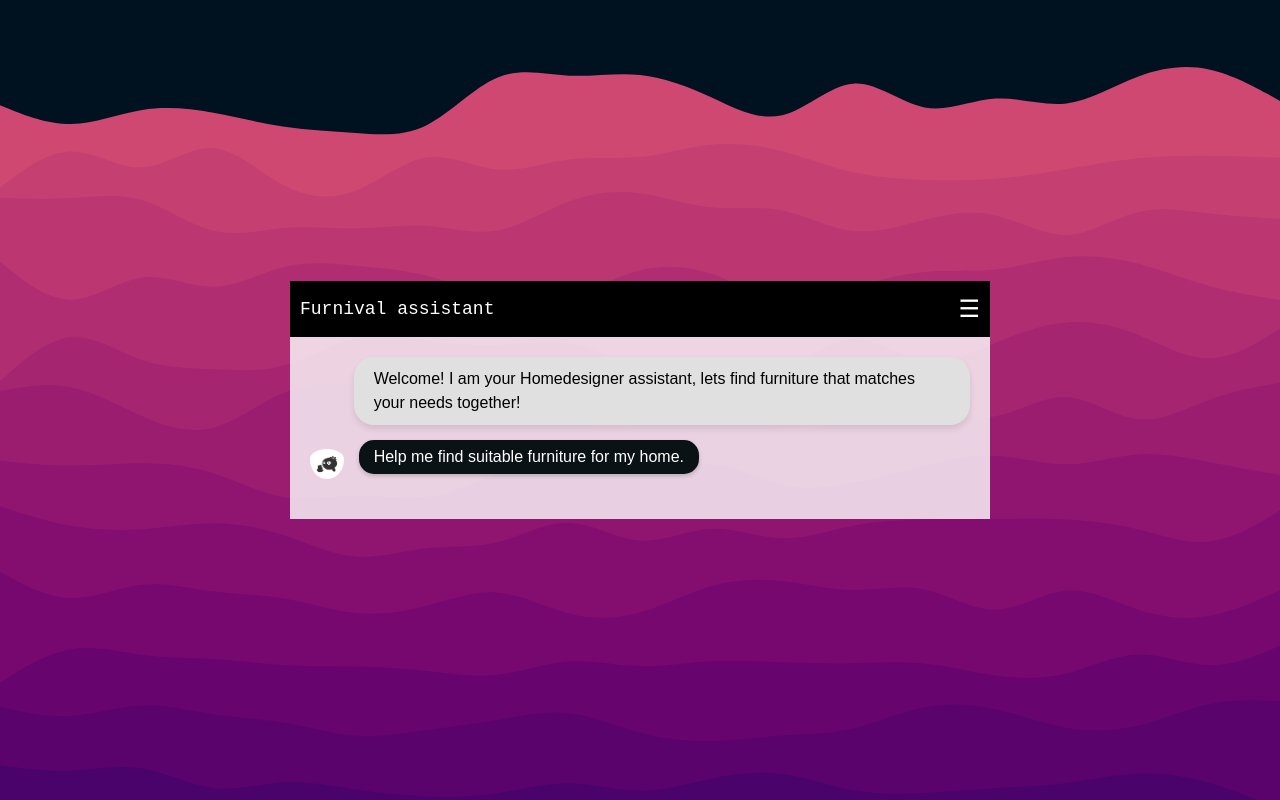
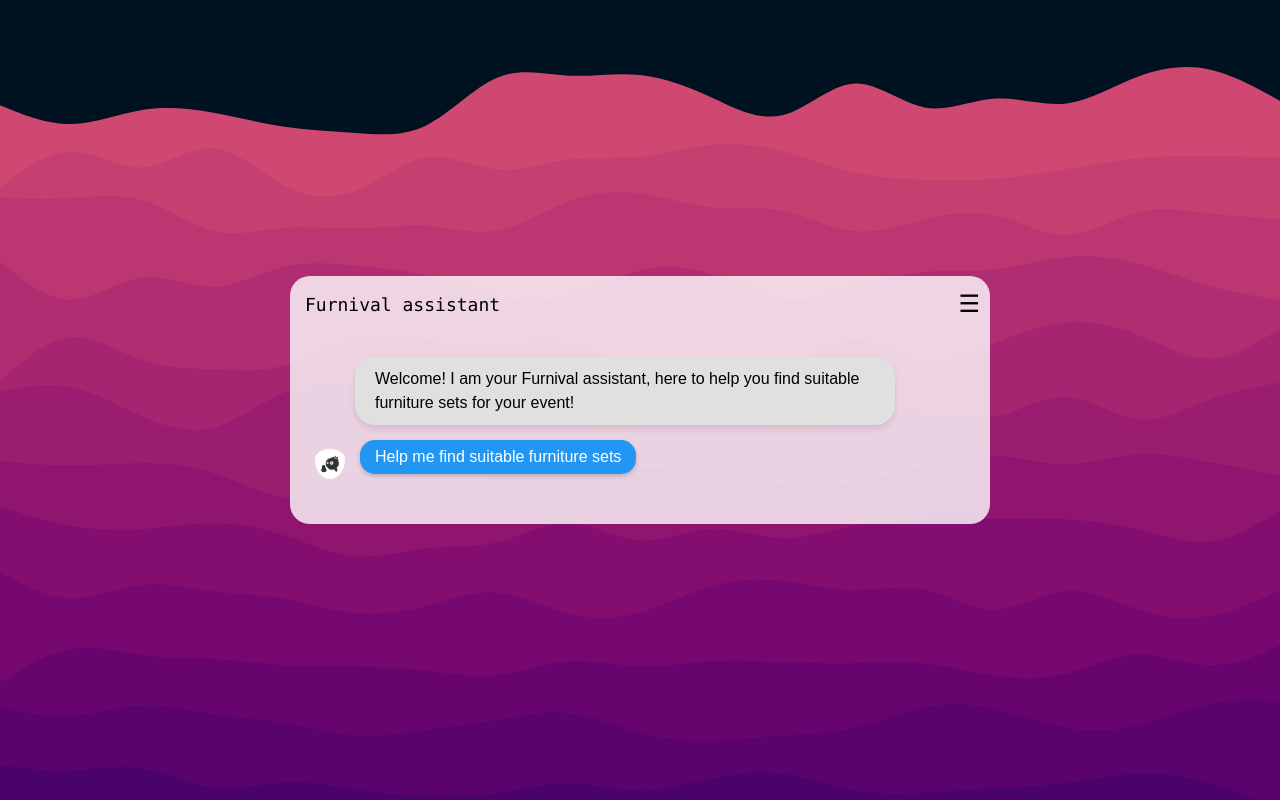
Before and after one commit to anttijoutsenniemi/redecofinder, a React (Create React App) app in the folder chat/: page / in a window 1280 px wide. Built offline with nearby package versions, Linux system fonts and the light colour scheme.

Commit message:
redesigned ui and made welcome scenario for user

```diff
--- /dev/null
+++ b/chat/fontteja/fontteja.css
@@ -0,0 +1,20 @@
+h1 {
+font-family: "Times New Roman", Times, serif;
+font-family: "Georgia", serif;
+font-family: "Garamond", serif;
+font-family: "Palatino Linotype", "Book Antiqua", Palatino, serif;
+font-family: Arial, sans-serif;
+font-family: Helvetica, sans-serif;
+font-family: Verdana, sans-serif;
+font-family: "Trebuchet MS", sans-serif;
+font-family: "Gill Sans", sans-serif;
+font-family: "Century Gothic", sans-serif;
+font-family: "Lucida Sans Unicode", "Lucida Grande", sans-serif;
+font-family: "Courier New", Courier, monospace;
+font-family: "Lucida Console", Monaco, monospace;
+font-family: Consolas, monospace;
+font-family: "Comic Sans MS", cursive;
+font-family: "Brush Script MT", cursive;
+font-family: Impact, fantasy;
+font-family: Papyrus, fantasy;
+}
--- a/chat/public/index.html
+++ b/chat/public/index.html
@@ -7,9 +7,9 @@
     <meta name="theme-color" content="#000000" />
     <meta
       name="description"
-      content="Virtual assistant to help you find matching furniture for your space"
+      content="Assistant here to help find events for you"
     />
-    <title>Homedesigner - Chat</title>
+    <title>Furnival assistan</title>
   </head>
   <body>
     <noscript>You need to enable JavaScript to run this app.</noscript>
--- a/chat/src/App.css
+++ b/chat/src/App.css
@@ -15,6 +15,8 @@
 }
 
 .screen-wrapper {
+  background-color: rgba(255, 255, 255, 0.8);
+  border-radius: 20px;
   flex-direction: column;
   max-height: 100%;
   max-width: 700px;
@@ -48,7 +50,7 @@
 }
 
 .app-header {
-  background-color: black;
+  background-color: transparent;
   display: flex;
   justify-content: space-between; /* This distributes space between items */
   align-items: center;
@@ -59,15 +61,16 @@
 
 .header-title {
   margin: 0;
-  color: white;
+  margin-left: 5px;
+  color: black;
   font-size: large;
-  font-family: 'Courier New', monospace;
+  font-family: "Lucida Console", Monaco, monospace;
 }
 
 .hamburger-menu {
   font-size: 24px;
   cursor: pointer;
-  color: white;
+  color: black;
 }
 
 .drawer {
@@ -87,11 +90,10 @@
 }
 
 .chat-wrapper {
-  width: 100%;
+  width: 90%;
   /* max-width: 600px; */
   /* max-height: 90%; */
-  padding: 20px;
-  background-color: rgba(255, 255, 255, 0.8); /* Semi-transparent background */
+  padding: 25px;
   /* overflow-y: scroll;  */
 }
 
@@ -131,7 +133,7 @@
 }
 
 .chat-message.user .chat-bubble {
-  background-color: #007778; /* Different color for user */
+  background-color: #4caf50; /* Different color for user */
   color: white;
 }
 
@@ -148,7 +150,7 @@
   border: none;
   border-radius: 15px;
   cursor: pointer;
-  background-color: #0B1215;
+  background-color: #2196f3;
   color: white;
   box-shadow: 0 2px 4px rgba(0, 0, 0, 0.2);
 }
--- a/chat/src/App.tsx
+++ b/chat/src/App.tsx
@@ -15,7 +15,7 @@ export interface ChatOption {
 const App: React.FC = () => {
   const [messages, setMessages] = useState<ChatMessage[]>([
     // Initial chat messages and options
-    { id: 1, type: 'chatbot', text: 'Welcome! I am your Homedesigner assistant, lets find furniture that matches your needs together!', options: ['Help me find suitable furniture for my home.'] },
+    { id: 1, type: 'chatbot', text: 'Welcome! I am your Furnival assistant, here to help you find suitable furniture sets for your event!', options: ['Help me find suitable furniture sets'] },
   ]);
   const [furnitureClass, setFurnitureClass] = useState<string>('Chairs');
   const messageEnd = useRef<HTMLDivElement>(null);
```
